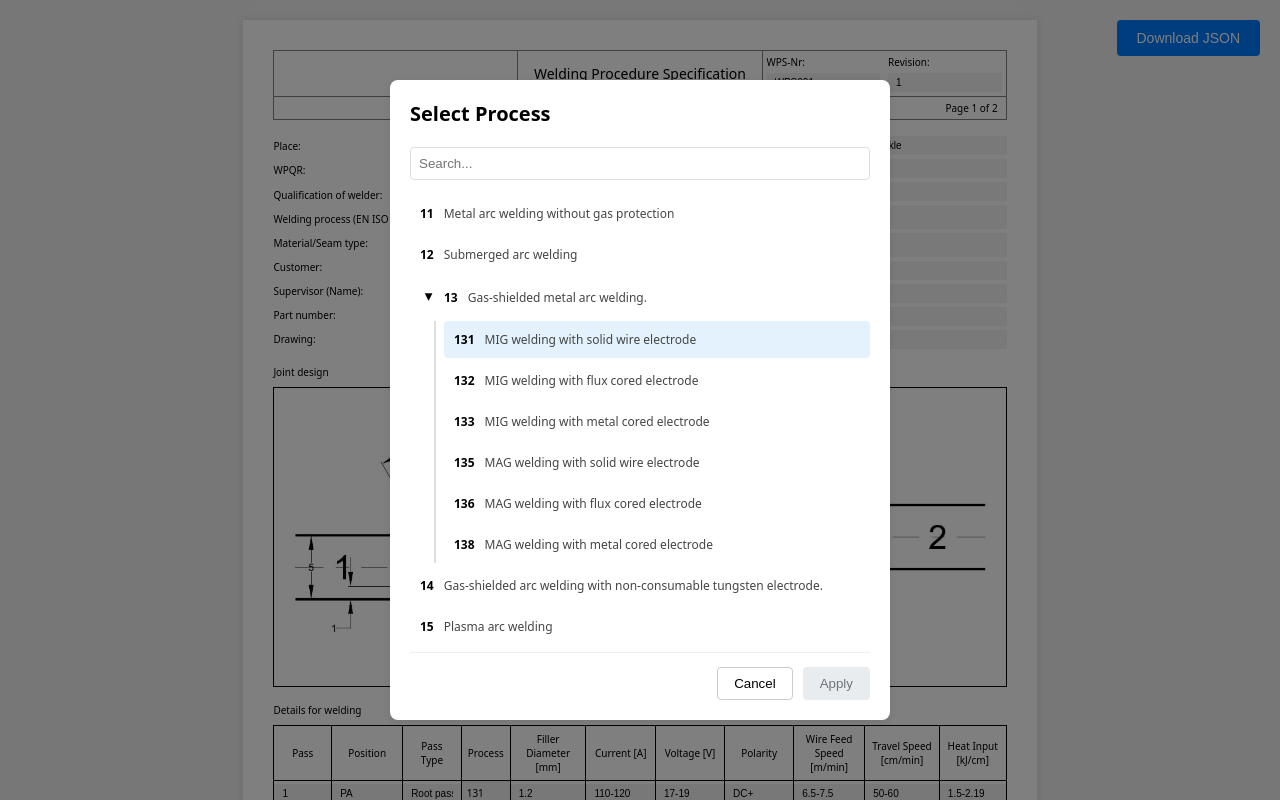
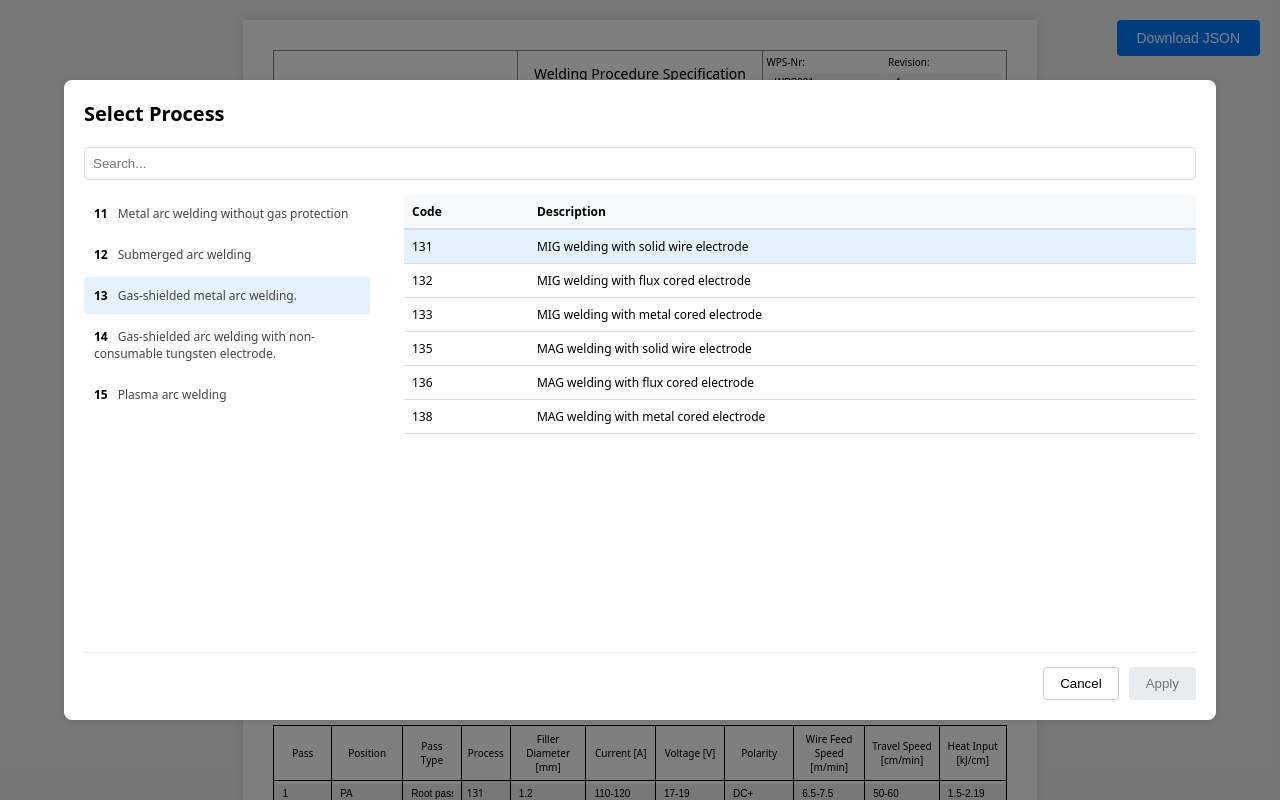
Before and after one commit to gizelo/wps-app, a React (Vite) app: page / in a window 1280 px wide. Both pictures are taken after a click on the element "131". Shown: the top 800 px of the page. Built offline with nearby package versions, Linux system fonts and the light colour scheme.

Commit message:
Refactor GeneralInfo and SelectionModal components to enhance metal selection functionality; introduce Category and Item types for improved data structure. Update METAL_GROUPS and WELDING_CATEGORIES constants for better organization and integration.

```diff
--- a/src/components/common/SelectionModal.tsx
+++ b/src/components/common/SelectionModal.tsx
@@ -14,11 +14,11 @@ const ModalOverlay = styled.div`
   z-index: 1000;
 `;
 
-const ModalContent = styled.div<{ hasTable: boolean }>`
+const ModalContent = styled.div`
   background: white;
   padding: 20px;
   border-radius: 8px;
-  width: ${({ hasTable }) => (hasTable ? "90%" : "500px")};
+  width: 90%;
   height: 80vh;
   display: flex;
   flex-direction: column;
@@ -40,31 +40,31 @@ const SearchInput = styled.input`
   border-radius: 4px;
 `;
 
-const ContentContainer = styled.div<{ hasTable: boolean }>`
+const ContentContainer = styled.div`
   display: flex;
   gap: 20px;
   flex: 1;
   overflow: hidden;
-  width: ${({ hasTable }) => (hasTable ? "100%" : "auto")};
+  width: 100%;
 `;
 
-const OptionList = styled.div<{ hasTable: boolean }>`
+const CategoryList = styled.div`
   display: flex;
   flex-direction: column;
   gap: 4px;
-  width: ${({ hasTable }) => (hasTable ? "300px" : "100%")};
+  width: 300px;
   overflow-y: auto;
-  padding-right: ${({ hasTable }) => (hasTable ? "14px" : "0")};
+  padding-right: 14px;
 `;
 
-const OptionItem = styled.div<{ selected?: boolean; isParent?: boolean }>`
+const CategoryItem = styled.div<{ selected?: boolean; isParent?: boolean }>`
   padding: 10px;
   cursor: pointer;
   border-radius: 4px;
   background: ${(props) => (props.selected ? "#e3f2fd" : "transparent")};
   display: flex;
   align-items: center;
-  gap: 4px;
+  gap: 10px;
   transition: background-color 0.2s ease;
 
   &:hover {
@@ -72,7 +72,7 @@ const OptionItem = styled.div<{ selected?: boolean; isParent?: boolean }>`
   }
 `;
 
-const NestedOptions = styled.div`
+const NestedCategories = styled.div`
   margin-left: 24px;
   border-left: 2px solid #dedede;
   padding-left: 8px;
@@ -83,7 +83,6 @@ const NestedOptions = styled.div`
 
 const ExpandIcon = styled.span<{ expanded: boolean }>`
   display: inline-block;
-  width: 20px;
   height: 20px;
   text-align: center;
   line-height: 20px;
@@ -155,45 +154,48 @@ const Tr = styled.tr<{ selected?: boolean }>`
   }
 `;
 
-export interface SelectionOption {
+export interface Category {
   id: string;
   label: string;
   description?: string;
-  children?: SelectionOption[];
-  data?: Record<string, string | number>;
+  children?: Category[];
+}
+
+export interface Item {
+  id: string;
+  categoryId: string;
+  [key: string]: string | number | boolean | undefined;
 }
 
 interface SelectionModalProps {
   isOpen: boolean;
   onClose: () => void;
   title: string;
-  options: SelectionOption[];
+  categories: Category[];
+  items: Item[];
   selectedId?: string;
-  onSelect: (option: SelectionOption) => void;
+  onSelect: (item: Item) => void;
   searchable?: boolean;
-  showTable?: boolean;
-  tableColumns?: { key: string; label: string }[];
+  tableColumns: { key: string; label: string }[];
 }
 
 export function SelectionModal({
   isOpen,
   onClose,
   title,
-  options,
+  categories,
+  items,
   selectedId,
   onSelect,
   searchable = true,
-  showTable = false,
-  tableColumns = [],
+  tableColumns,
 }: SelectionModalProps) {
   const [searchTerm, setSearchTerm] = useState("");
   const [expandedItems, setExpandedItems] = useState<Set<string>>(new Set());
-  const [tempSelected, setTempSelected] = useState<SelectionOption | null>(
+  const [selectedCategory, setSelectedCategory] = useState<Category | null>(
     null
   );
-  const [selectedGroup, setSelectedGroup] = useState<SelectionOption | null>(
-    null
-  );
+  const [tempSelected, setTempSelected] = useState<Item | null>(null);
 
   // Lock body scroll when modal is open
   useEffect(() => {
@@ -208,50 +210,57 @@ export function SelectionModal({
   }, [isOpen]);
 
   useEffect(() => {
-    if (isOpen) {
-      // Find the selected option and its parent in the nested structure
-      const findSelectedAndParent = (
-        opts: SelectionOption[],
-        parentId: string | null = null
-      ): { selected: SelectionOption | null; parentId: string | null } => {
-        for (const opt of opts) {
-          if (opt.id === selectedId) {
-            return { selected: opt, parentId };
-          }
-          if (opt.children) {
-            const found = findSelectedAndParent(opt.children, opt.id);
-            if (found.selected) return found;
-          }
-        }
-        return { selected: null, parentId: null };
-      };
-
-      const { selected, parentId } = findSelectedAndParent(options);
-      setTempSelected(selected);
-
-      // Expand the parent item if it exists
-      if (parentId) {
-        setExpandedItems(new Set([parentId]));
-        // Find and set the parent group
-        const findParent = (
-          opts: SelectionOption[]
-        ): SelectionOption | null => {
-          for (const opt of opts) {
-            if (opt.id === parentId) return opt;
-            if (opt.children) {
-              const found = findParent(opt.children);
+    if (isOpen && selectedId) {
+      const selectedItem = items.find((item) => item.id === selectedId);
+      if (selectedItem) {
+        setTempSelected(selectedItem);
+        // Find and set the parent category
+        const findCategory = (cats: Category[]): Category | null => {
+          for (const cat of cats) {
+            if (cat.id === selectedItem.categoryId) return cat;
+            if (cat.children) {
+              const found = findCategory(cat.children);
               if (found) return found;
             }
           }
           return null;
         };
-        const parent = findParent(options);
-        if (parent) {
-          setSelectedGroup(parent);
+        const category = findCategory(categories);
+        if (category) {
+          setSelectedCategory(category);
+          // Find parent category if this is a subgroup
+          const findParentCategory = (cats: Category[]): Category | null => {
+            for (const cat of cats) {
+              if (cat.children?.some((child) => child.id === category.id)) {
+                return cat;
+              }
+              if (cat.children) {
+                const found = findParentCategory(cat.children);
+                if (found) return found;
+              }
+            }
+            return null;
+          };
+          const parentCategory = findParentCategory(categories);
+          setExpandedItems(
+            new Set([
+              category.id,
+              ...(parentCategory ? [parentCategory.id] : []),
+            ])
+          );
         }
       }
     }
-  }, [isOpen, selectedId, options]);
+  }, [isOpen, selectedId, items, categories]);
+
+  useEffect(() => {
+    if (!isOpen) {
+      // Reset selection when modal closes
+      setTempSelected(null);
+      setSelectedCategory(null);
+      setExpandedItems(new Set());
+    }
+  }, [isOpen]);
 
   useEffect(() => {
     if (!isOpen) return;
@@ -295,15 +304,15 @@ export function SelectionModal({
     onClose();
   };
 
-  const renderOptions = (options: SelectionOption[], level = 0) => {
-    return options
+  const renderCategories = (categories: Category[], level = 0) => {
+    return categories
       .filter(
-        (option) =>
-          option.label.toLowerCase().includes(searchTerm.toLowerCase()) ||
-          option.description
+        (category) =>
+          category.label.toLowerCase().includes(searchTerm.toLowerCase()) ||
+          category.description
             ?.toLowerCase()
             .includes(searchTerm.toLowerCase()) ||
-          option.children?.some(
+          category.children?.some(
             (child) =>
               child.label.toLowerCase().includes(searchTerm.toLowerCase()) ||
               child.description
@@ -311,34 +320,29 @@ export function SelectionModal({
                 .includes(searchTerm.toLowerCase())
           )
       )
-      .map((option) => (
-        <Fragment key={option.id}>
-          <OptionItem
-            selected={
-              showTable
-                ? selectedGroup?.id === option.id
-                : tempSelected?.id === option.id
-            }
-            isParent={!!option.children?.length}
+      .map((category) => (
+        <Fragment key={category.id}>
+          <CategoryItem
+            selected={selectedCategory?.id === category.id}
+            isParent={!!category.children?.length}
             onClick={() => {
-              if (option.children?.length) {
-                toggleExpand(option.id);
-                if (showTable) {
-                  setSelectedGroup(option);
-                }
-              } else if (!showTable) {
-                setTempSelected(option);
+              if (category.children?.length) {
+                toggleExpand(category.id);
               }
+              setSelectedCategory(category);
+              setTempSelected(null);
             }}
           >
-            {option.children && expandedItems.has(option.id) && !showTable && (
-              <ExpandIcon expanded={expandedItems.has(option.id)}>▶</ExpandIcon>
+            {category.children && (
+              <ExpandIcon expanded={expandedItems.has(category.id)}>
+                ▶
+              </ExpandIcon>
             )}
             <div>
               <span style={{ fontSize: "1.2em", fontWeight: "bold" }}>
-                {option.label}
+                {category.label}
               </span>
-              {option.description && (
+              {category.description && (
                 <span
                   style={{
                     fontSize: "1.2em",
@@ -346,22 +350,26 @@ export function SelectionModal({
                     marginLeft: "10px",
                   }}
                 >
-                  {option.description}
+                  {category.description}
                 </span>
               )}
             </div>
-          </OptionItem>
-          {option.children && expandedItems.has(option.id) && !showTable && (
-            <NestedOptions>
-              {renderOptions(option.children, level + 1)}
-            </NestedOptions>
+          </CategoryItem>
+          {category.children && expandedItems.has(category.id) && (
+            <NestedCategories>
+              {renderCategories(category.children, level + 1)}
+            </NestedCategories>
           )}
         </Fragment>
       ));
   };
 
   const renderTable = () => {
-    if (!showTable || !selectedGroup?.children) return null;
+    if (!selectedCategory) return null;
+
+    const filteredItems = items.filter(
+      (item) => item.categoryId === selectedCategory.id
+    );
 
     return (
       <TableContainer>
@@ -374,14 +382,14 @@ export function SelectionModal({
             </tr>
           </thead>
           <tbody>
-            {selectedGroup.children.map((item) => (
+            {filteredItems.map((item) => (
               <Tr
                 key={item.id}
                 selected={tempSelected?.id === item.id}
                 onClick={() => setTempSelected(item)}
               >
                 {tableColumns.map((col) => (
-                  <Td key={col.key}>{item.data?.[col.key] || ""}</Td>
+                  <Td key={col.key}>{item[col.key] || ""}</Td>
                 ))}
               </Tr>
             ))}
@@ -393,7 +401,7 @@ export function SelectionModal({
 
   return (
     <ModalOverlay onClick={onClose}>
-      <ModalContent hasTable={showTable} onClick={(e) => e.stopPropagation()}>
+      <ModalContent onClick={(e) => e.stopPropagation()}>
         <ModalHeader>
           <h1>{title}</h1>
         </ModalHeader>
@@ -407,8 +415,8 @@ export function SelectionModal({
           />
         )}
 
-        <ContentContainer hasTable={showTable}>
-          <OptionList hasTable={showTable}>{renderOptions(options)}</OptionList>
+        <ContentContainer>
+          <CategoryList>{renderCategories(categories)}</CategoryList>
           {renderTable()}
         </ContentContainer>
 
--- a/src/components/tables/WeldingDetails.tsx
+++ b/src/components/tables/WeldingDetails.tsx
@@ -1,8 +1,9 @@
 import { useWPS } from "../../context/WPSContext";
 import { StyledTable } from "../common/StyledTable";
 import { WELDING_PROCESSES } from "../../constants/weldingProcesses";
+import { WELDING_CATEGORIES } from "../../constants/weldingCategories";
 import { useState } from "react";
-import { SelectionModal, SelectionOption } from "../common/SelectionModal";
+import { SelectionModal, Category, Item } from "../common/SelectionModal";
 import styled from "styled-components";
 
 const SelectorButton = styled.div<{ hasValue: boolean }>`
@@ -42,20 +43,25 @@ function ProcessSelector({
 }) {
   const [isOpen, setIsOpen] = useState(false);
 
-  const options: SelectionOption[] = WELDING_PROCESSES.map((proc) => ({
-    id: proc.Code,
-    label: proc.Code,
-    description: proc.Description,
-    children: proc.Subprocesses.map((sub) => ({
-      id: sub.Code,
-      label: sub.Code,
-      description: sub.Description,
-    })),
+  const processCategories: Category[] = WELDING_CATEGORIES.map((cat) => ({
+    id: cat.Code,
+    label: cat.Code,
+    description: cat.Description,
   }));
 
-  const selected = WELDING_PROCESSES.flatMap((p) => p.Subprocesses).find(
-    (sp) => sp.Code === value
-  );
+  const processItems: Item[] = WELDING_PROCESSES.map((proc) => ({
+    id: proc.Code,
+    categoryId: proc.CategoryCode,
+    Code: proc.Code,
+    Description: proc.Description,
+  }));
+
+  const tableColumns = [
+    { key: "Code", label: "Code" },
+    { key: "Description", label: "Description" },
+  ];
+
+  const selected = processItems.find((item) => item.Code === value);
 
   return (
     <>
@@ -66,9 +72,11 @@ function ProcessSelector({
         isOpen={isOpen}
         onClose={() => setIsOpen(false)}
         title="Select Process"
-        options={options}
+        categories={processCategories}
+        items={processItems}
         selectedId={value}
-        onSelect={(option) => onChange(option.id)}
+        onSelect={(item) => onChange(item.Code as string)}
+        tableColumns={tableColumns}
       />
     </>
   );
--- /dev/null
+++ b/src/constants/weldingCategories.ts
@@ -0,0 +1,23 @@
+export const WELDING_CATEGORIES = [
+  {
+    Code: "11",
+    Description: "Metal arc welding without gas protection",
+  },
+  {
+    Code: "12",
+    Description: "Submerged arc welding",
+  },
+  {
+    Code: "13",
+    Description: "Gas-shielded metal arc welding.",
+  },
+  {
+    Code: "14",
+    Description:
+      "Gas-shielded arc welding with non-consumable tungsten electrode.",
+  },
+  {
+    Code: "15",
+    Description: "Plasma arc welding",
+  },
+];
--- a/src/constants/weldingProcesses.ts
+++ b/src/constants/weldingProcesses.ts
@@ -1,88 +1,103 @@
 export const WELDING_PROCESSES = [
+  { Code: "111", Description: "Manual metal arc welding", CategoryCode: "11" },
   {
-    Code: "11",
-    Description: "Metal arc welding without gas protection",
-    Subprocesses: [
-      { Code: "111", Description: "Manual metal arc welding" },
-      { Code: "114", Description: "Self-shielded tubular cored arc welding" },
-    ],
+    Code: "114",
+    Description: "Self-shielded tubular cored arc welding",
+    CategoryCode: "11",
   },
-  {
-    Code: "12",
-    Description: "Submerged arc welding",
-    Subprocesses: [
   {
     Code: "121",
     Description: "Submerged arc welding with solid wire electrode",
+    CategoryCode: "12",
   },
   {
     Code: "122",
     Description: "Submerged arc welding with strip electrode",
+    CategoryCode: "12",
   },
   {
     Code: "124",
     Description: "Submerged arc welding with metal powder addition",
+    CategoryCode: "12",
   },
   {
     Code: "125",
     Description: "Submerged arc welding with tubular cored electrode",
-      },
-    ],
+    CategoryCode: "12",
   },
   {
-    Code: "13",
-    Description: "Gas-shielded metal arc welding.",
-    Subprocesses: [
-      { Code: "131", Description: "MIG welding with solid wire electrode" },
-      { Code: "132", Description: "MIG welding with flux cored electrode" },
-      { Code: "133", Description: "MIG welding with metal cored electrode" },
-      { Code: "135", Description: "MAG welding with solid wire electrode" },
-      { Code: "136", Description: "MAG welding with flux cored electrode" },
-      { Code: "138", Description: "MAG welding with metal cored electrode" },
-    ],
+    Code: "131",
+    Description: "MIG welding with solid wire electrode",
+    CategoryCode: "13",
   },
   {
-    Code: "14",
-    Description:
-      "Gas-shielded arc welding with non-consumable tungsten electrode.",
-    Subprocesses: [
-      { Code: "141", Description: "TIG welding with solid filler material" },
-      { Code: "142", Description: "Autogenous TIG welding" },
+    Code: "132",
+    Description: "MIG welding with flux cored electrode",
+    CategoryCode: "13",
+  },
+  {
+    Code: "133",
+    Description: "MIG welding with metal cored electrode",
+    CategoryCode: "13",
+  },
+  {
+    Code: "135",
+    Description: "MAG welding with solid wire electrode",
+    CategoryCode: "13",
+  },
+  {
+    Code: "136",
+    Description: "MAG welding with flux cored electrode",
+    CategoryCode: "13",
+  },
+  {
+    Code: "138",
+    Description: "MAG welding with metal cored electrode",
+    CategoryCode: "13",
+  },
+  {
+    Code: "141",
+    Description: "TIG welding with solid filler material",
+    CategoryCode: "14",
+  },
+  { Code: "142", Description: "Autogenous TIG welding", CategoryCode: "14" },
   {
     Code: "143",
     Description: "TIG welding with tubular cored filler material",
+    CategoryCode: "14",
   },
   {
     Code: "145",
     Description: "TIG welding using reducing gas and solid filler material",
+    CategoryCode: "14",
   },
   {
     Code: "146",
     Description:
       "TIG welding using reducing gas and tubular cored filler material",
+    CategoryCode: "14",
   },
   {
     Code: "147",
     Description:
       "Gas-shielded arc welding with non-consumable tungsten electrode using active gas TAG welding",
+    CategoryCode: "14",
   },
-    ],
+  { Code: "151", Description: "Plasma MIG welding", CategoryCode: "15" },
+  { Code: "152", Description: "Powder plasma arc welding", CategoryCode: "15" },
+  {
+    Code: "153",
+    Description: "Plasma welding with transferred arc",
+    CategoryCode: "15",
   },
-  {
-    Code: "15",
-    Description: "Plasma arc welding",
-    Subprocesses: [
-      { Code: "151", Description: "Plasma MIG welding" },
-      { Code: "152", Description: "Powder plasma arc welding" },
-      { Code: "153", Description: "Plasma welding with transferred arc" },
   {
     Code: "154",
     Description: "Plasma arc welding with non-transferred arc",
+    CategoryCode: "15",
   },
   {
     Code: "155",
     Description: "Plasma arc welding with partially transferred arc",
-      },
-    ],
+    CategoryCode: "15",
   },
 ];
```
Also changed, not shown: src/components/GeneralInfo.tsx (+29 -13 lines), src/constants/metalGroups.ts (+158 -44 lines). Lines whose indentation alone changed are shown as unchanged.
